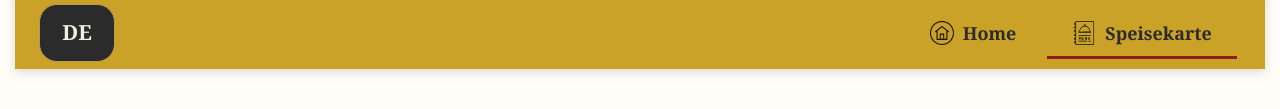
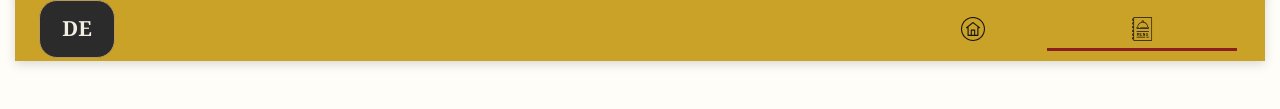
Before and after one commit to ids02-byte/ristorante-zum-loewen, a plain HTML site: page speisekarte.html in a window 1280 px wide. Shown: the part 294-403 px from the top of the page. Drawn offline with Linux system fonts and the light colour scheme.

Commit message:
Replace nav labels with accessible icon-only controls on speisekarte.html

```diff
--- a/speisekarte.html
+++ b/speisekarte.html
@@ -8,7 +8,7 @@
 <meta property="og:description" content="Italienisch genießen in Friedewald: Pizza, Pasta, Antipasti, Fleisch, Fisch und Dessert.">
 <meta property="og:image" content="zumloewenlogo.png">
     <title>Speisekarte – Ristorante</title>
-    <link rel="stylesheet" href="style.css?v=20261123-anthrazit">
+    <link rel="stylesheet" href="style.css?v=20261123-navicons">
 	<link rel="icon" href="zumloewenlogo.png" type="image/png">
 </head>
 <body>
@@ -38,8 +38,8 @@
         </div>
     </div>
     <ul>
-        <li><a href="index.html"><img class="nav-icon" src="nav-home.svg" width="24" height="24" alt="" aria-hidden="true"><span>Home</span></a></li>
-        <li><a href="speisekarte.html" aria-current="page"><img class="nav-icon" src="nav-speisekarte.svg" width="24" height="24" alt="" aria-hidden="true"><span>Speisekarte</span></a></li>
+        <li><a href="index.html" class="nav-icon-button nav-home-link" aria-label="Zur Startseite" title="Zur Startseite"><img class="nav-icon" src="nav-home.svg" alt="" aria-hidden="true"></a></li>
+        <li><a href="speisekarte.html" aria-current="page" class="nav-icon-button nav-menu-link" aria-label="Speisekarte öffnen" title="Speisekarte öffnen"><img class="nav-icon" src="nav-speisekarte.svg" alt="" aria-hidden="true"></a></li>
     </ul>
 </nav>
 
```
